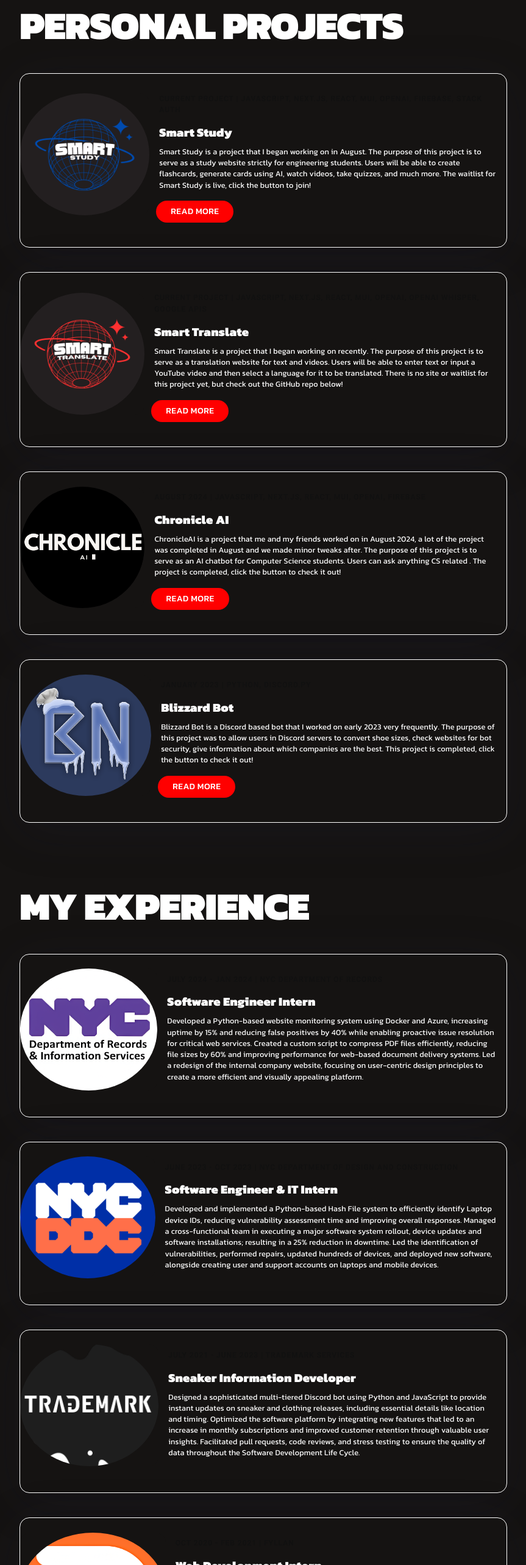
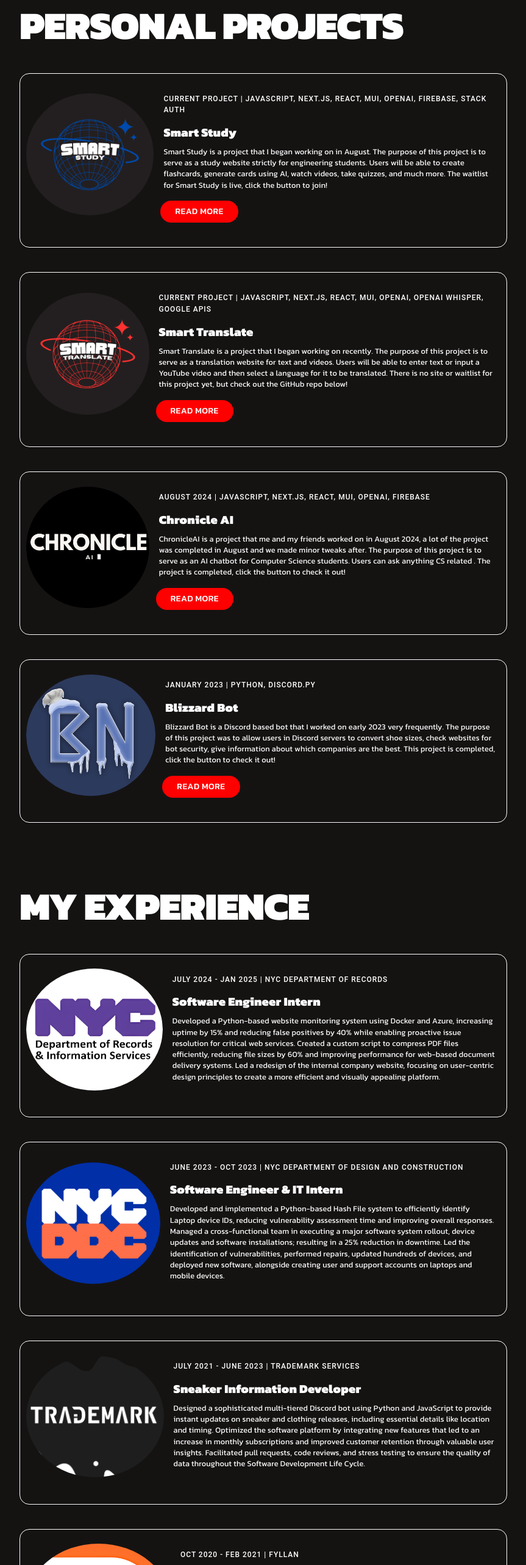
Before and after one commit to hamim23z/Main_OfficialPortfolio_v2, a Next.js app: page / in a window 1280 px wide. Shown: the part 1500-4066 px from the top of the page at 61% size, without its empty margins (208-1071 px from the left). Built offline with nearby package versions, Linux system fonts and the light colour scheme.

Commit message:
Fixed padding, margins, and added dates and tech stack to projects.

```diff
--- a/components/CardBlog.js
+++ b/components/CardBlog.js
@@ -5,7 +5,7 @@ import Card from "@mui/material/Card";
 import CardContent from "@mui/material/CardContent";
 import CardMedia from "@mui/material/CardMedia";
 import Typography from "@mui/material/Typography";
-import Image from "next/image";  // Use Next.js Image for optimized images
+import Image from "next/image";
 import Link from "next/link";
 
 // Component that renders all cards
@@ -20,7 +20,6 @@ export function CardBlog() {
           marginBottom: theme.spacing(5),
           borderRadius: theme.spacing(2),
           transition: "0.3s",
-          boxShadow: "0px 14px 80px rgba(34, 35, 58, 0.2)",
           position: "relative",
           maxWidth: 800,
           marginLeft: "auto",
@@ -42,7 +41,7 @@ export function CardBlog() {
           component="div"
           sx={{
             width: "88%",
-            marginLeft: "auto",
+            marginLeft: "10px",
             marginRight: "auto",
             marginTop: "-20px",
             height: 0,
@@ -63,7 +62,7 @@ export function CardBlog() {
         <CardContent sx={{ fontFamily: "Kanit" }}>
           <Typography
             variant="subtitle2"
-            color="#111"
+            color="#fff"
             sx={{
               textTransform: "uppercase",
               letterSpacing: "1px",
@@ -127,7 +126,6 @@ export function CardBlog() {
           marginBottom: theme.spacing(5),
           borderRadius: theme.spacing(2),
           transition: "0.3s",
-          boxShadow: "0px 14px 80px rgba(34, 35, 58, 0.2)",
           position: "relative",
           maxWidth: 800,
           marginLeft: "auto",
@@ -149,7 +147,7 @@ export function CardBlog() {
           component="div"
           sx={{
             width: "88%",
-            marginLeft: "auto",
+            marginLeft: "10px",
             marginRight: "auto",
             marginTop: "-20px",
             height: 0,
@@ -170,7 +168,7 @@ export function CardBlog() {
         <CardContent sx={{ fontFamily: "Kanit" }}>
           <Typography
             variant="subtitle2"
-            color="#111"
+            color="#fff"
             sx={{
               textTransform: "uppercase",
               letterSpacing: "1px",
@@ -238,7 +236,6 @@ export function CardBlog() {
           marginBottom: theme.spacing(5),
           borderRadius: theme.spacing(2),
           transition: "0.3s",
-          boxShadow: "0px 14px 80px rgba(34, 35, 58, 0.2)",
           position: "relative",
           maxWidth: 800,
           marginLeft: "auto",
@@ -260,7 +257,7 @@ export function CardBlog() {
           component="div"
           sx={{
             width: "88%",
-            marginLeft: "auto",
+            marginLeft: "10px",
             marginRight: "auto",
             marginTop: "-20px",
             height: 0,
@@ -281,7 +278,7 @@ export function CardBlog() {
         <CardContent sx={{ fontFamily: "Kanit" }}>
           <Typography
             variant="subtitle2"
-            color="#111"
+            color="#fff"
             sx={{
               textTransform: "uppercase",
               letterSpacing: "1px",
@@ -344,7 +341,6 @@ export function CardBlog() {
           margin: "auto",
           borderRadius: theme.spacing(2),
           transition: "0.3s",
-          boxShadow: "0px 14px 80px rgba(34, 35, 58, 0.2)",
           position: "relative",
           maxWidth: 800,
           marginLeft: "auto",
@@ -366,7 +362,7 @@ export function CardBlog() {
           component="div"
           sx={{
             width: "88%",
-            marginLeft: "auto",
+            marginLeft: "10px",
             marginRight: "auto",
             marginTop: "-20px",
             height: 0,
@@ -387,7 +383,7 @@ export function CardBlog() {
         <CardContent sx={{ fontFamily: "Kanit" }}>
           <Typography
             variant="subtitle2"
-            color="#111"
+            color="#fff"
             sx={{
               textTransform: "uppercase",
               letterSpacing: "1px",
--- a/components/CardExperience.js
+++ b/components/CardExperience.js
@@ -19,7 +19,6 @@ export function CardExperience() {
           marginBottom: theme.spacing(5),
           borderRadius: theme.spacing(2),
           transition: "0.3s",
-          boxShadow: "0px 14px 80px rgba(34, 35, 58, 0.2)",
           position: "relative",
           maxWidth: 800,
           marginLeft: "auto",
@@ -41,7 +40,7 @@ export function CardExperience() {
           component="div"
           sx={{
             width: "88%",
-            marginLeft: "auto",
+            marginLeft: "10px",
             marginRight: "auto",
             marginTop: "-20px",
             height: 0,
@@ -53,8 +52,8 @@ export function CardExperience() {
           }}
         >
           <Image
-            src="/doris_logo.png"  // Hardcoded image path
-            alt="Smart Study"
+            src="/doris_logo.png"
+            alt="DORIS Logo"
             layout="fill"
             objectFit="cover"
             style={{ borderRadius: "100%" }}
@@ -63,7 +62,7 @@ export function CardExperience() {
         <CardContent sx={{ fontFamily: "Kanit" }}>
           <Typography
             variant="subtitle2"
-            color="#111"
+            color="#fff"
             sx={{
               textTransform: "uppercase",
               letterSpacing: "1px",
@@ -71,7 +70,7 @@ export function CardExperience() {
               marginBottom: "0.875em",
             }}
           >
-            July 2024 - Jan 2024 | NYC Department of Records
+            July 2024 - Jan 2025 | NYC Department of Records
           </Typography>
 
           <Typography variant="h6" sx={{ fontWeight: "900", marginBottom: "0.35em", fontFamily: "Kanit" }}>
@@ -94,7 +93,6 @@ export function CardExperience() {
           marginBottom: theme.spacing(5),
           borderRadius: theme.spacing(2),
           transition: "0.3s",
-          boxShadow: "0px 14px 80px rgba(34, 35, 58, 0.2)",
           position: "relative",
           maxWidth: 800,
           marginLeft: "auto",
@@ -116,7 +114,7 @@ export function CardExperience() {
           component="div"
           sx={{
             width: "88%",
-            marginLeft: "auto",
+            marginLeft: "10px",
             marginRight: "auto",
             marginTop: "-20px",
             height: 0,
@@ -129,7 +127,7 @@ export function CardExperience() {
         >
           <Image
             src="/nycddc_logo.png"  // Hardcoded image path
-            alt="Smart Translate"
+            alt="DDC Logo"
             layout="fill"
             objectFit="cover"
             style={{ borderRadius: "100%" }}
@@ -138,7 +136,7 @@ export function CardExperience() {
         <CardContent sx={{ fontFamily: "Kanit" }}>
           <Typography
             variant="subtitle2"
-            color="#111"
+            color="#fff"
             sx={{
               textTransform: "uppercase",
               letterSpacing: "1px",
@@ -168,7 +166,6 @@ export function CardExperience() {
           marginBottom: theme.spacing(5),
           borderRadius: theme.spacing(2),
           transition: "0.3s",
-          boxShadow: "0px 14px 80px rgba(34, 35, 58, 0.2)",
           position: "relative",
           maxWidth: 800,
           marginLeft: "auto",
@@ -190,7 +187,7 @@ export function CardExperience() {
           component="div"
           sx={{
             width: "88%",
-            marginLeft: "auto",
+            marginLeft: "10px",
             marginRight: "auto",
             marginTop: "-20px",
             height: 0,
@@ -203,7 +200,7 @@ export function CardExperience() {
         >
           <Image
             src="/trademark_logo.png"  // Hardcoded image path
-            alt="Smart Translate"
+            alt="Trademark Logo"
             layout="fill"
             objectFit="cover"
             style={{ borderRadius: "100%" }}
@@ -212,7 +209,7 @@ export function CardExperience() {
         <CardContent sx={{ fontFamily: "Kanit" }}>
           <Typography
             variant="subtitle2"
-            color="#111"
+            color="#fff"
             sx={{
               textTransform: "uppercase",
               letterSpacing: "1px",
@@ -241,7 +238,6 @@ export function CardExperience() {
           margin: "auto",
           borderRadius: theme.spacing(2),
           transition: "0.3s",
-          boxShadow: "0px 14px 80px rgba(34, 35, 58, 0.2)",
           position: "relative",
           maxWidth: 800,
           marginLeft: "auto",
@@ -263,7 +259,7 @@ export function CardExperience() {
           component="div"
           sx={{
             width: "88%",
-            marginLeft: "auto",
+            marginLeft: "10px",
             marginRight: "auto",
             marginTop: "-20px",
             height: 0,
@@ -276,7 +272,7 @@ export function CardExperience() {
         >
           <Image
             src="/fyllan_logo.png"  // Hardcoded image path
-            alt="Smart Translate"
+            alt="Fyllan Logo"
             layout="fill"
             objectFit="cover"
             style={{ borderRadius: "100%" }}
@@ -285,7 +281,7 @@ export function CardExperience() {
         <CardContent sx={{ fontFamily: "Kanit" }}>
           <Typography
             variant="subtitle2"
-            color="#111"
+            color="#fff"
             sx={{
               textTransform: "uppercase",
               letterSpacing: "1px",
```
